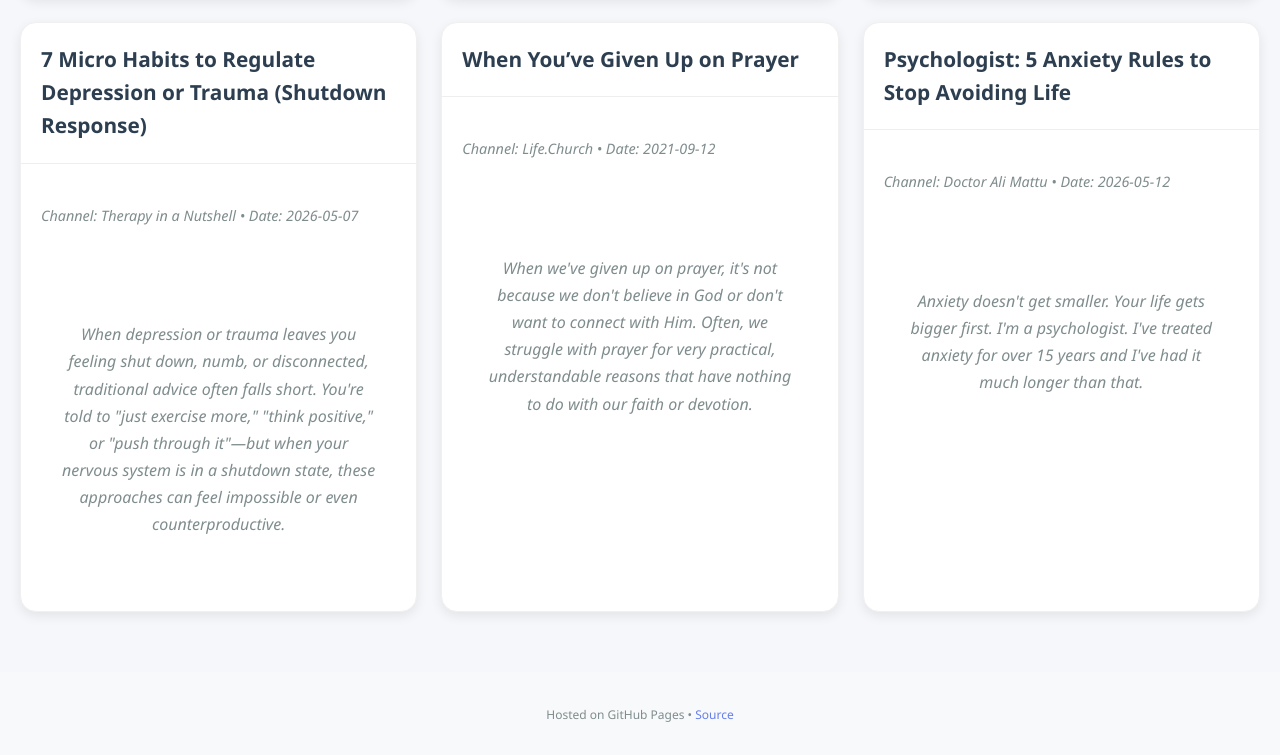
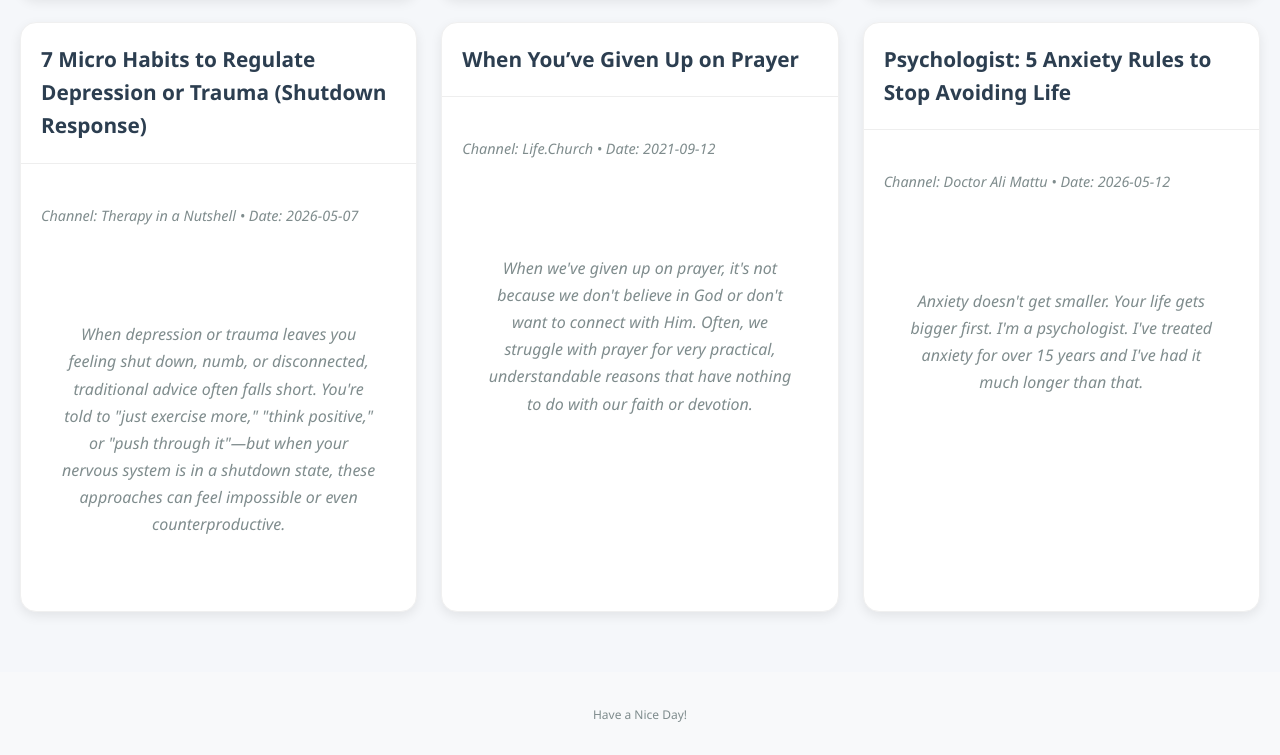
Before and after one commit to stellarinova/proj_youtube, a plain HTML site: page index.html in a window 1280 px wide. Shown: the part 1520-2275 px from the top of the page. Drawn offline with Linux system fonts and the light colour scheme.

Commit message:
update index footer

```diff
--- a/index.html
+++ b/index.html
@@ -27,7 +27,7 @@
     </section>
 
     <footer>
-        <small>Hosted on GitHub Pages • <a href="https://github.com/&lt;username&gt;/youtube-articles-site">Source</a></small>
+        <small>Have a Nice Day!</small>
     </footer>
 
     <script src="assets/js/lunr.min.js"></script>
```
